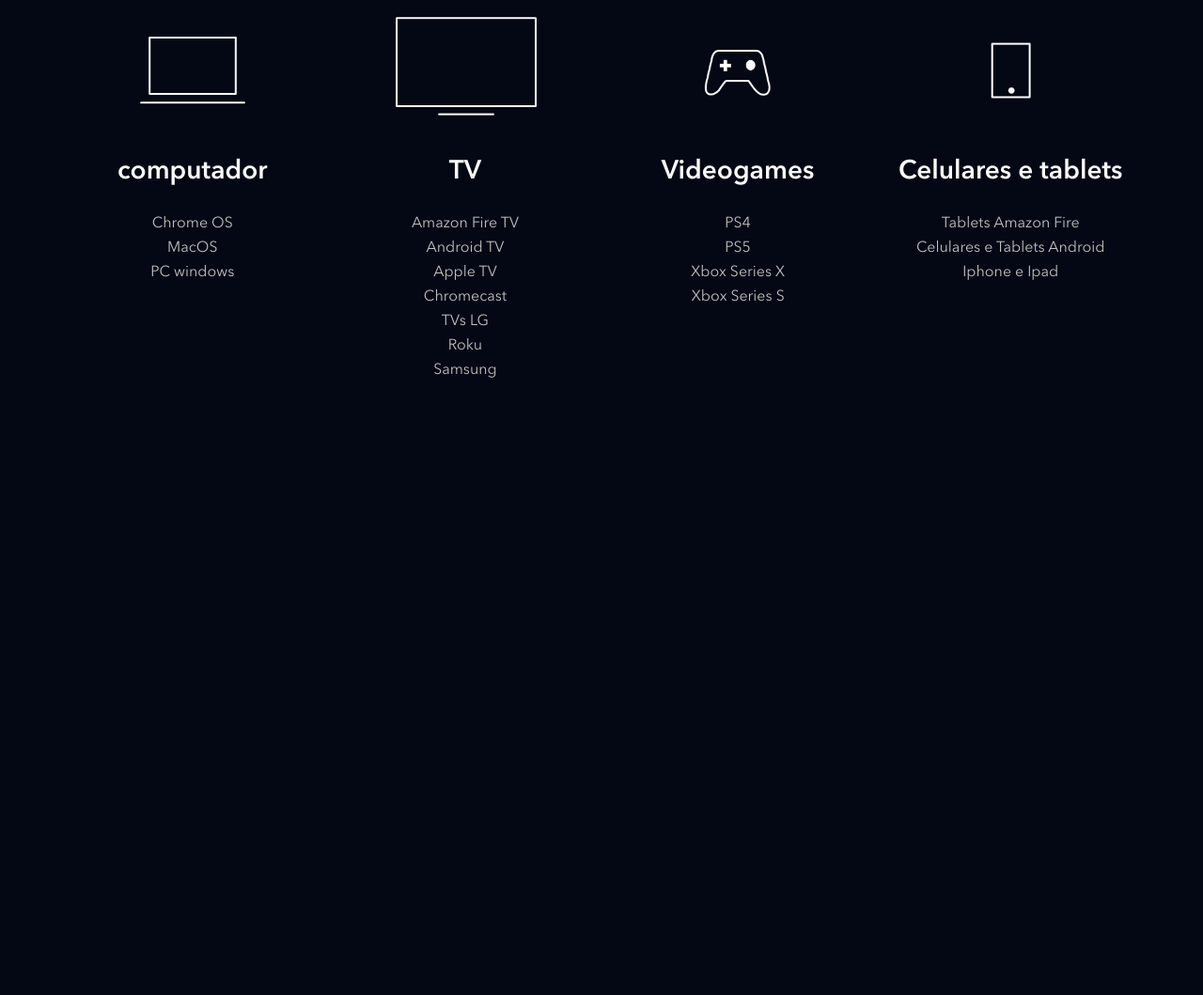
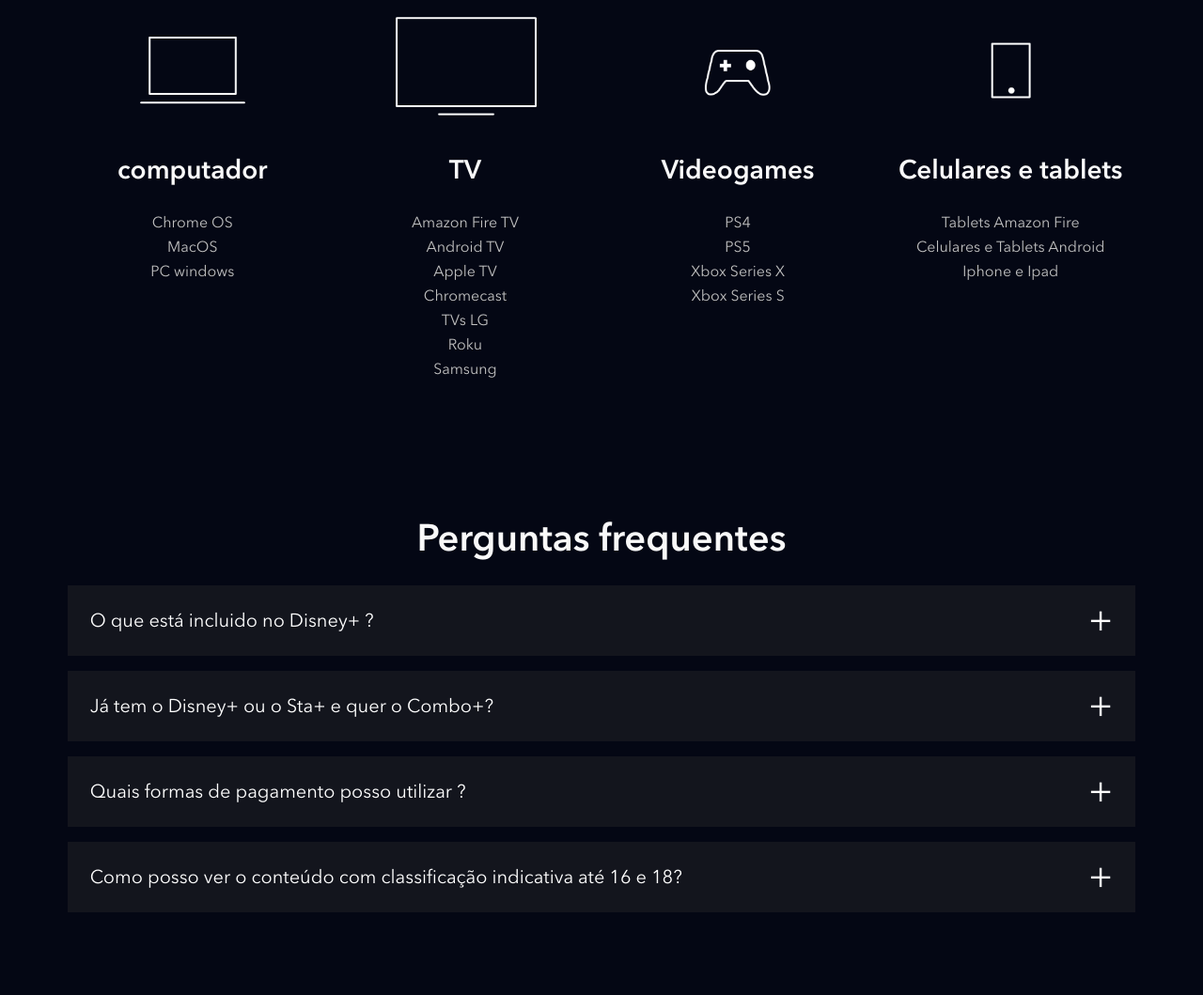
Before and after one commit to ThiagoBdev/Clone_DisneyPlus, a website: page index.html in a window 1280 px wide. Shown: the part 3853-4912 px from the top of the page at 94% size. Before the commit the page ends 4331 px from the top, so only its background shows below. Drawn offline with nearby package versions, Linux system fonts and the light colour scheme; files that its build step writes are made by us from their sources; files whose address does not match are found by name.

Commit message:
Criando a seção "FAQ"

```diff
--- a/index.html
+++ b/index.html
@@ -198,8 +198,55 @@
             </li>
         </ul>
     </section>
-    <section>
-
+    <section class="faq">
+        <h2 class="title">Perguntas frequentes</h2>
+        <ul class="faq__questions">
+            <li class="faq__questions__item">
+                <div class="faq__questions__item__question" data-faq-question>
+                    <p>O que está incluido no Disney+ ?</p>
+                </div>
+                <div class="faq__questions__item__answer text--big text--subItem">
+                    <span>O Disney+ oferece:</span>
+                    <p>• Experiência premium sem intervalos comerciais</p>
+                    <p>• As melhores histórias da Disney,Pixar,Marvel,Star Wars e National Geographic, tudo em um só lugar.</p>
+                    <p>• Groupwatch: assita junto com amigos ou familiares, mesmo separados.</p>
+                    <p>• Downloads ilimitados em até 10 dispositivos compatíveis.</p>
+                    <p>• Mais de 300 títulos em 4k UHD e HDR.</p>
+                    <p>• A possibilidade de assitir em até 4 dispositivos compatíveis simultaneamente sem custo adicional.</p>
+                    <p>• IMAX Enhanced: disponivel para alguns títulos da Marvel em dispositivos compatíveis com o Disney +</p>
+                </div>
+            </li>
+            <li class="faq__questions__item">
+                <div class="faq__questions__item__question" data-faq-question>
+                    <p>Já tem o Disney+ ou o Sta+ e quer o Combo+?</p>
+                </div>
+                <div class="faq__questions__item__answer text--big text--subItem">
+                    <span>Ao assinar o Combo+:</span>
+                    <p>• O valor da sua assinatura existente será descontado do preço do Combo+.</p>
+                    <p>• Se você assina o plano mensal, o valor que você paga mensalmente será descontado do preço do Combo+.</p>
+                    <p>• Se você tem uma assinatura anual do Disney+ cobrada diretamente pelo Disney+, não é possível mudar para o Combo+ no momento. Entre em contato com o suporte do Disney+ para conhecer suas opções.Você vai receber um e-mail com os valores detalhados assim que finalizar o pagamento.</p>
+                    <p>• Lembre-se: você pode cancelar a assinatura quando quiser.</p>
+                    <p>No momento, apenas a assinatura mensal do Combo+ está disponível.</p>
+                </div>
+            </li>
+            <li class="faq__questions__item">
+                <div class="faq__questions__item__question" data-faq-question>
+                    <p>Quais formas de pagamento posso utilizar ?</p>
+                </div>
+                <div class="faq__questions__item__answer text--big text--subItem">
+                    <span>Você pode utilizar: cartão de débito, cartão de crédito, PayPal, Mercado Pago, e também empresas parceiras como Google Play Store, App Store da Apple; Mercado Livre e provedores locais de TV, telefonia e internet.</span>
+                </div>
+            </li>
+            <li class="faq__questions__item">
+                <div class="faq__questions__item__question" data-faq-question>
+                    <p>Como posso ver o conteúdo com classificação indicativa até 16 e 18?</p>
+                </div>
+                <div class="faq__questions__item__answer text--big text--subItem">
+                    <span>Para poder acessar o catálogo completo que inclui conteúdo com classificação indicativa até 16 e 18, todos os usuários do Disney+ na América Latina devem atualizar as configurações de controle parental do perfil. É possível restringir o conteúdo de cada perfil e também adicionar um PIN de bloqueio. Os usuários que preferirem manter a configuração atual vão continuar aproveitando o Disney+ com a classificação indicativa até 14, podendo alterá-la a qualquer momento em "Editar Perfis".</span>
+                </div>
+            </li>
+        </ul>
+    </section>
     </section>
     <script src="./src/main.js"></script>
 </body>
--- a/src/main.js
+++ b/src/main.js
@@ -1,5 +1,6 @@
 document.addEventListener("DOMContentLoaded", function(){
     const buttons = document.querySelectorAll("[data-tab-button]");
+    const questions = document.querySelectorAll("[data-faq-question")
 
     for (let i = 0; i < buttons.length; i++){
         buttons[i].addEventListener("click", function(botao) {
@@ -11,7 +12,18 @@
             botao.target.classList.add("shows__tabs__button--is--active");
         })
     }
+
+    for(let i = 0; i < questions.length; i++){
+        questions[i].addEventListener("click", abreOuFechaResposta);
+    }
 })
+
+function  abreOuFechaResposta(elemento){
+    const classe = "faq__questions__item--is--open";
+    const elemtentoPai = elemento.target.parentNode;
+
+    elemtentoPai.classList.toggle(classe);
+}
 
 function removeBotaoativo(){
     const buttons = document.querySelectorAll("[data-tab-button]");
--- /dev/null
+++ b/src/styles/_faq.scss
@@ -0,0 +1,58 @@
+.faq{
+    padding: 5.6vw;
+
+
+    h2{
+        text-align: center;
+        margin-bottom: 24px;
+    }
+
+    ul{
+        list-style: none;
+    }
+
+    &__questions{
+        &__item{
+            background-color: #13151d;
+            margin-bottom: 16px;
+
+            &__question{
+                color: #fff;
+                font-size: 20px;
+                padding: 24px;
+                display: block;
+                cursor: pointer;
+                position: relative;
+
+                &::after{
+                    content: '+';
+                    position: absolute;
+                    top: 0;
+                    right: 24px;
+                    height: 100%;
+                    display: flex;
+                    align-items: center;
+                    font-size: 40px;
+                }
+            }
+
+            &__answer{
+                height: 0;
+                overflow: hidden;
+                padding: 0 24px;
+                transition: height, .5s ease;
+            }
+
+            &--is--open{
+                .faq__questions__item__question::after{
+                    content: '-';
+                }
+                .faq__questions__item__answer{
+                    height: auto;
+                    padding-bottom: 24px;
+                    transition: height, .5s ease;
+                }
+            }
+        }
+    }
+}
--- a/src/styles/main.scss
+++ b/src/styles/main.scss
@@ -3,6 +3,7 @@
 @use "shows";
 @use "plans";
 @use "available-devices";
+@use "faq";
 
 @font-face{
     font-family: Avenir;
@@ -124,3 +125,8 @@
         }
     }
 }
+
+.text--subItem p{
+    margin-top: 24px;
+    margin-left: 16px;
+}
```
